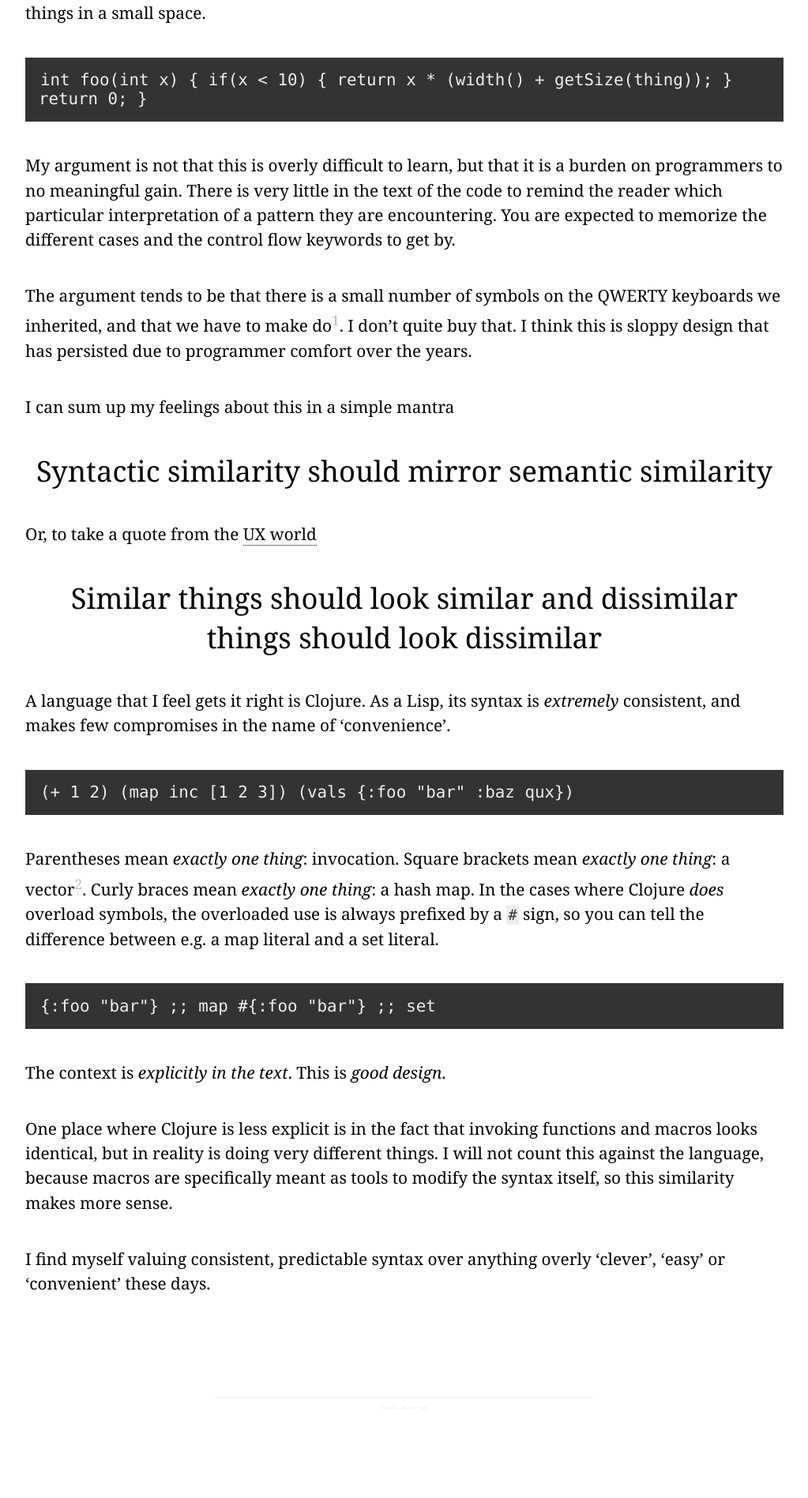
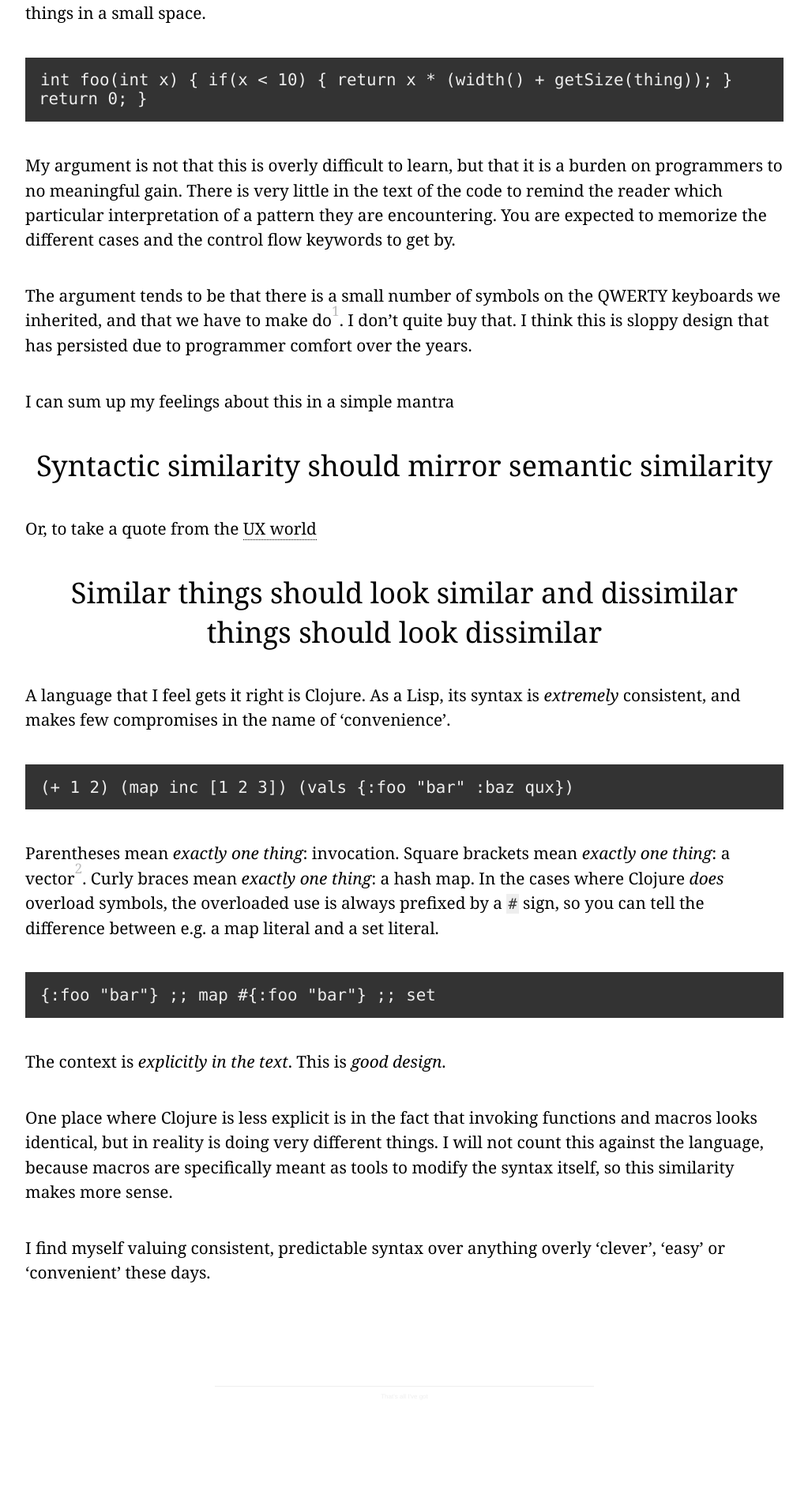
Before and after one commit to nasser/nasser.github.io, a Jekyll site: the page built from _posts/2015-11-02-pattern-overloading.md, in a window 1280 px wide. Shown: the part 1001-2898 px from the top of the page at 79% size, without its empty margins (128-1151 px from the left). Built offline with Jekyll 4.4.1, drawn with Linux system fonts in a browser that asks for light colours; nearby versions of some CDN libraries.

Commit message:
Fix superscript links affecting line height

```diff
--- a/css/style.css
+++ b/css/style.css
@@ -259,6 +259,11 @@ article img {
   width: 100%;
 }
 
+article sup {
+  vertical-align: top;
+  position: relative; top: -0.7em;
+}
+
 article img.noscale {
   /*display: block;*/
   width: auto;
```
